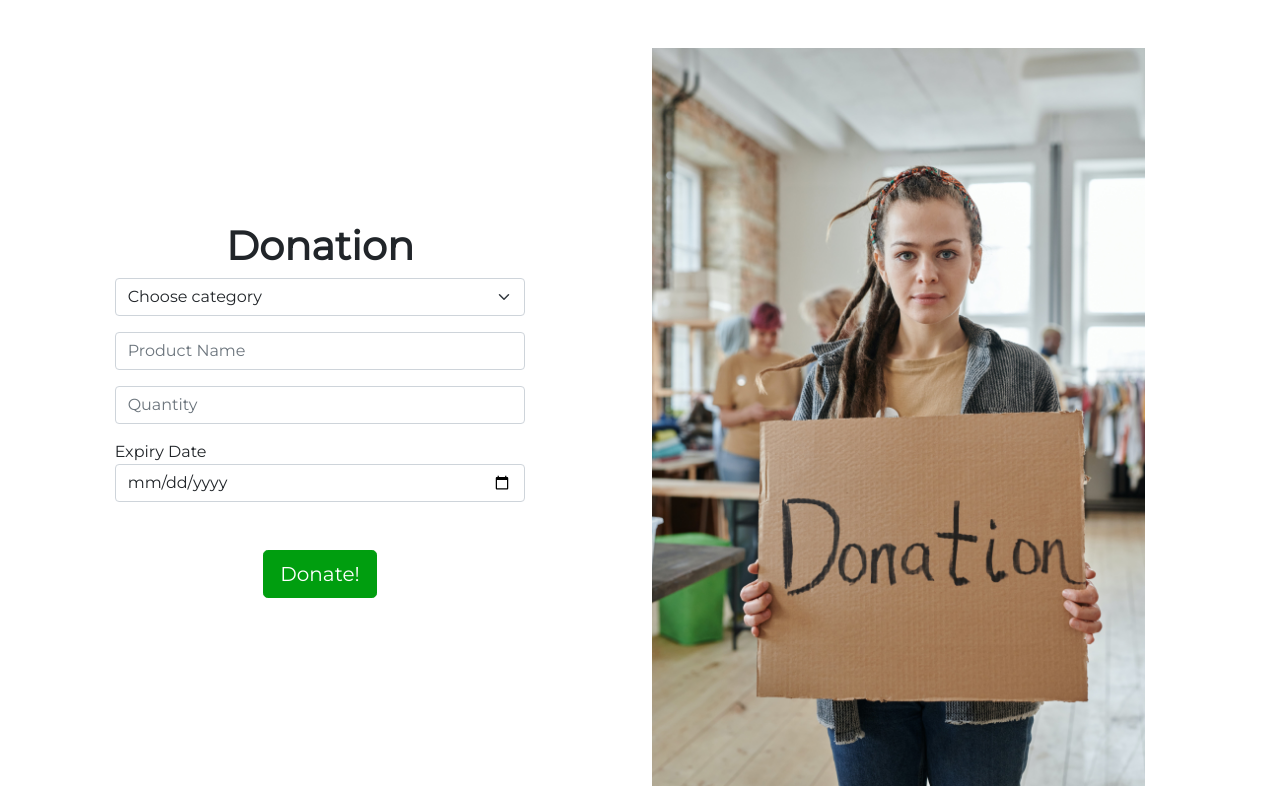
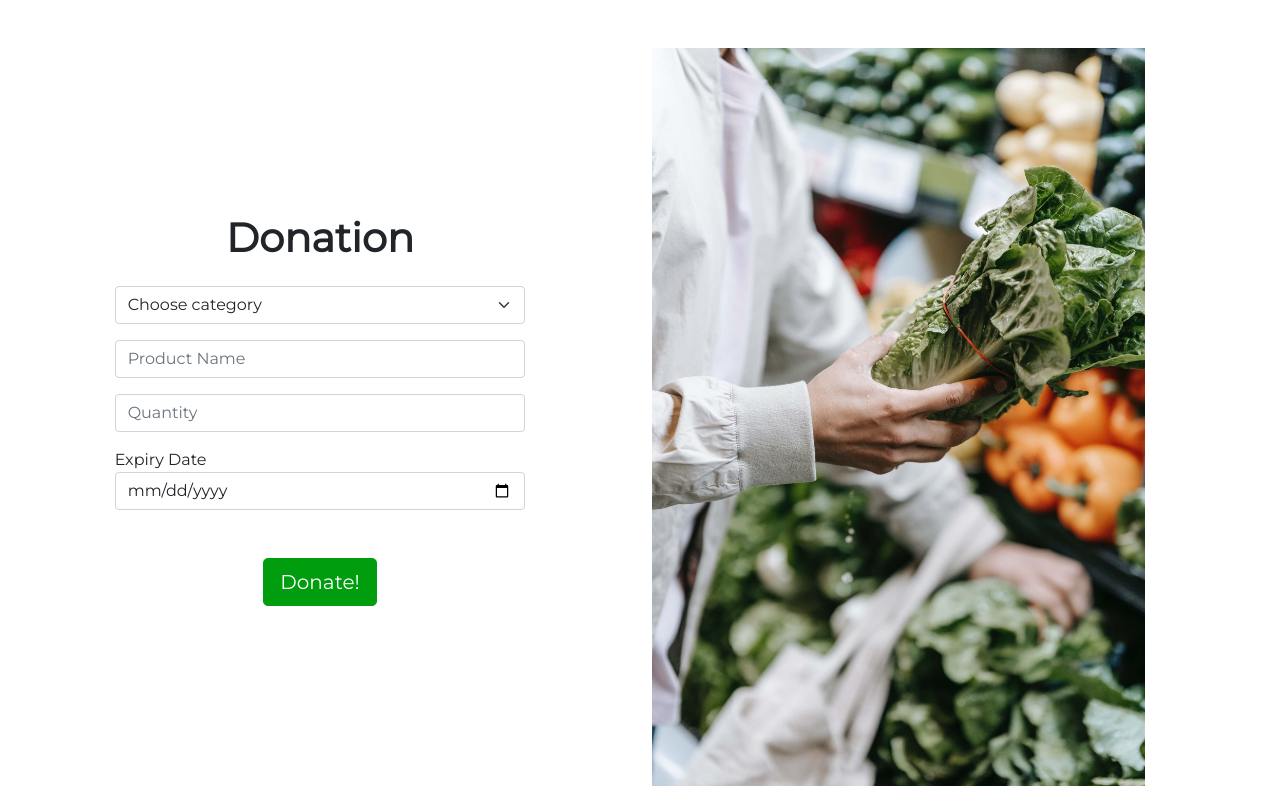
Before and after one commit to tindyc/seedlink, a Flask app: page /add_donation in a window 1280 px wide. Shown: the part 98-884 px from the top of the page. Run offline with Flask 2, Linux system fonts and the light colour scheme; data that the repository does not hold is empty; some libraries are stand-ins or nearby versions.

Commit message:
Change donation image and fix forms title margin

```diff
--- a/templates/add_donation.html
+++ b/templates/add_donation.html
@@ -6,7 +6,7 @@
     <div class="row align-items-center h-100 my-5">
         <div class="col-12 col-md-6">
             <div class="row text-center">
-                <div class="col-10 offset-1 col-md-6 offset-md-3">
+                <div class="col-10 offset-1 col-md-6 offset-md-3 mb-3">
                     <h1 class="form-heading-signup">Donation</h1>
                 </div>
             </div>
--- a/templates/order_seeds.html
+++ b/templates/order_seeds.html
@@ -7,7 +7,7 @@
         <div class="col-12 col-md-6">
             <div class="row text-center">
                 <div class="col-10 offset-1 col-md-6 offset-md-3">
-                    <h1 class="form-heading-signup">Order your Seeds</h1>
+                    <h1 class="form-heading-signup mb-3">Order your Seeds</h1>
                 </div>
             </div>
             <!-- Add Donation Form-->
--- a/templates/register.html
+++ b/templates/register.html
@@ -7,7 +7,7 @@
         <div class="row align-items-center h-100 my-5">
             <div class="col-12 col-md-6">
                 <div class="row text-center">
-                    <div class="col-10 offset-1 col-md-6 offset-md-3">
+                    <div class="col-10 offset-1 col-md-6 offset-md-3 mb-3">
                         <h1 class="form-heading-signup">Sign Up</h1>
                     </div>
                 </div>
```
Also changed, not shown: static/images/donations.jpg.
